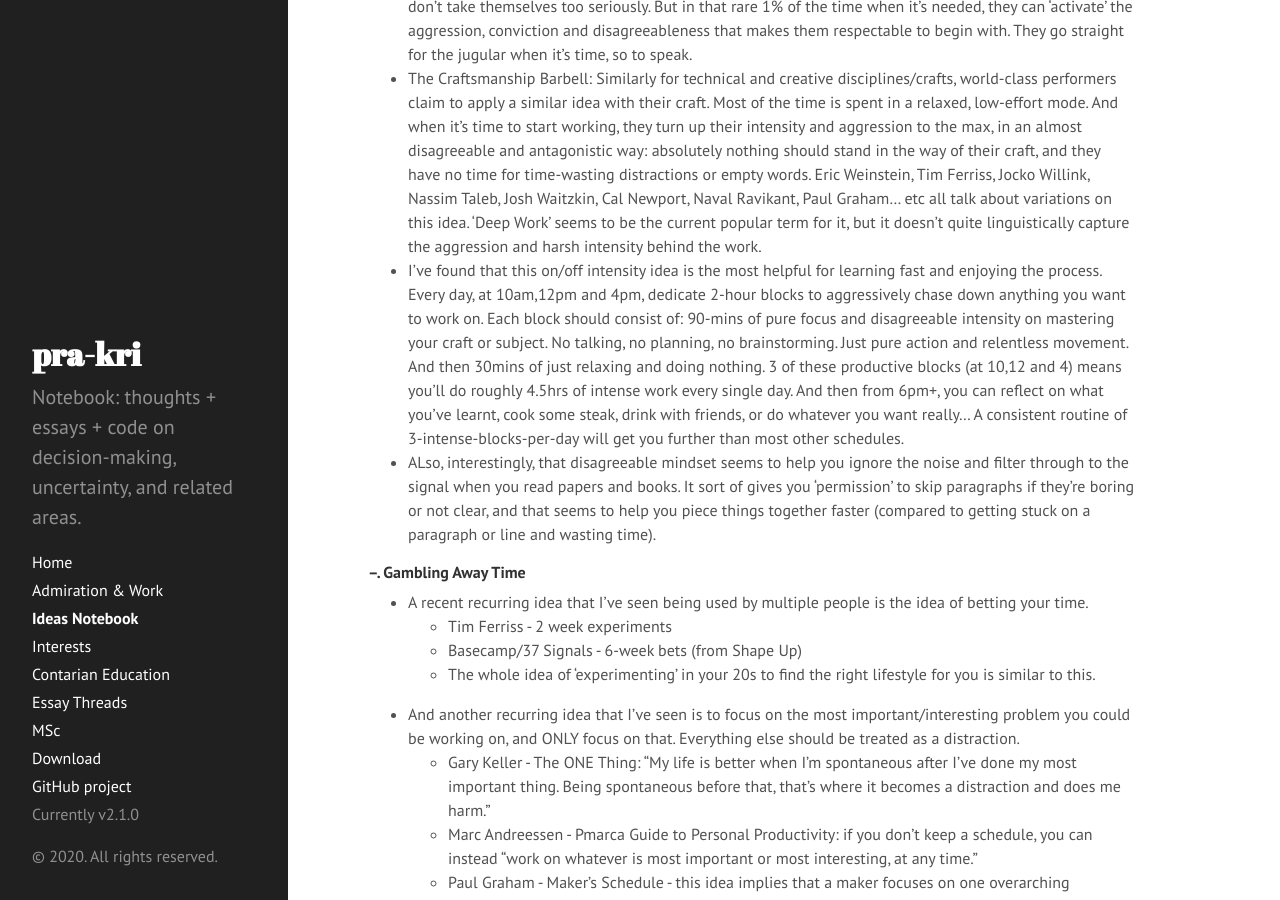
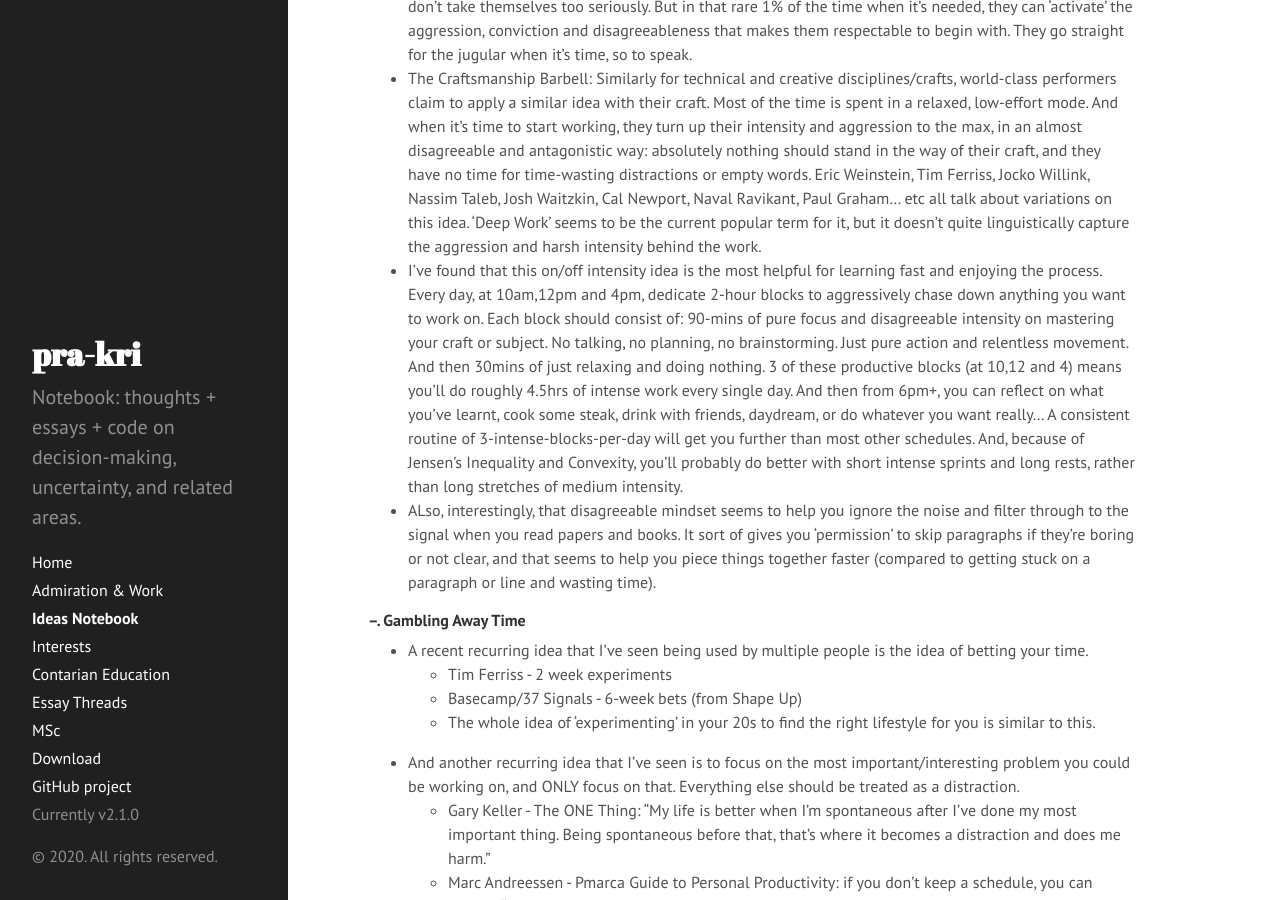
Before and after one commit to pra-kri/pra-kri.github.io, a Jekyll site: the page built from IdeasNotebook.md, in a window 1280 px wide and 900 px high, scrolled down 4590 px. Built offline with Jekyll 4.4.1, drawn with Linux system fonts in a browser that asks for light colours; Markdown is read by kramdown in place of the engine named in the settings.

Commit message:
Update IdeasNotebook.md

```diff
--- a/IdeasNotebook.md
+++ b/IdeasNotebook.md
@@ -96,7 +96,7 @@ Maybe the solution is to work in small selective teams with autonomy and shared
 ##### --. The 99/1 Barbell Personality; Directed Intensity; 10am/12pm/*2pm*/4pm
 * The Personality Barbell: Probably the greatest idea that I've picked up over the past year, and something I've noticed about the guys that I respect: they have the capacity for aggression and power, but they don't overuse it. 99% of the time, they show a combination of humility, hospitality, gratitude, kindness and a general sense of relaxed playfulness. In other words, most of the time, they're very chill, down to earth and don't take themselves too seriously. But in that rare 1% of the time when it's needed, they can 'activate' the aggression, conviction and disagreeableness that makes them respectable to begin with. They go straight for the jugular when it's time, so to speak.
 * The Craftsmanship Barbell: Similarly for technical and creative disciplines/crafts, world-class performers claim to apply a similar idea with their craft. Most of the time is spent in a relaxed, low-effort mode. And when it's time to start working, they turn up their intensity and aggression to the max, in an almost disagreeable and antagonistic way: absolutely nothing should stand in the way of their craft, and they have no time for time-wasting distractions or empty words. Eric Weinstein, Tim Ferriss, Jocko Willink, Nassim Taleb, Josh Waitzkin, Cal Newport, Naval Ravikant, Paul Graham... etc all talk about variations on this idea. 'Deep Work' seems to be the current popular term for it, but it doesn't quite linguistically capture the aggression and harsh intensity behind the work.
-* I've found that this on/off intensity idea is the most helpful for learning fast and enjoying the process. Every day, at 10am,12pm and 4pm, dedicate 2-hour blocks to aggressively chase down anything you want to work on. Each block should consist of: 90-mins of pure focus and disagreeable intensity on mastering your craft or subject. No talking, no planning, no brainstorming. Just pure action and relentless movement. And then 30mins of just relaxing and doing nothing. 3 of these productive blocks (at 10,12 and 4) means you'll do roughly 4.5hrs of intense work every single day. And then from 6pm+, you can reflect on what you've learnt, cook some steak, drink with friends, or do whatever you want really... A consistent routine of 3-intense-blocks-per-day will get you further than most other schedules.
+* I've found that this on/off intensity idea is the most helpful for learning fast and enjoying the process. Every day, at 10am,12pm and 4pm, dedicate 2-hour blocks to aggressively chase down anything you want to work on. Each block should consist of: 90-mins of pure focus and disagreeable intensity on mastering your craft or subject. No talking, no planning, no brainstorming. Just pure action and relentless movement. And then 30mins of just relaxing and doing nothing. 3 of these productive blocks (at 10,12 and 4) means you'll do roughly 4.5hrs of intense work every single day. And then from 6pm+, you can reflect on what you've learnt, cook some steak, drink with friends, daydream, or do whatever you want really... A consistent routine of 3-intense-blocks-per-day will get you further than most other schedules. And, because of Jensen's Inequality and Convexity, you'll probably do better with short intense sprints and long rests, rather than long stretches of medium intensity.
 * ALso, interestingly, that disagreeable mindset seems to help you ignore the noise and filter through to the signal when you read papers and books. It sort of gives you 'permission' to skip paragraphs if they're boring or not clear, and that seems to help you piece things together faster (compared to getting stuck on a paragraph or line and wasting time).
 
 ##### --. Gambling Away Time
```
